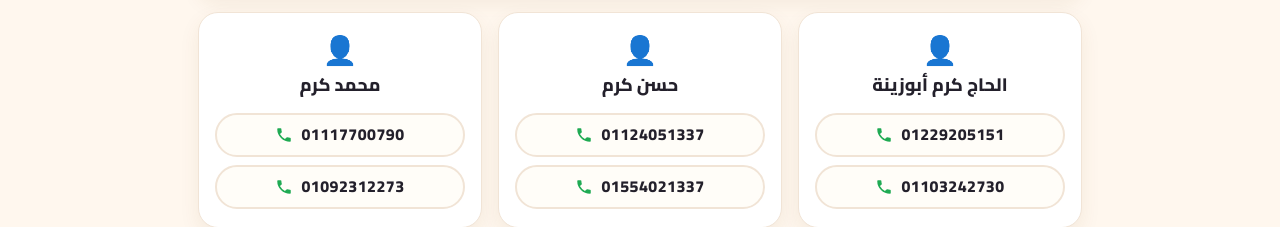
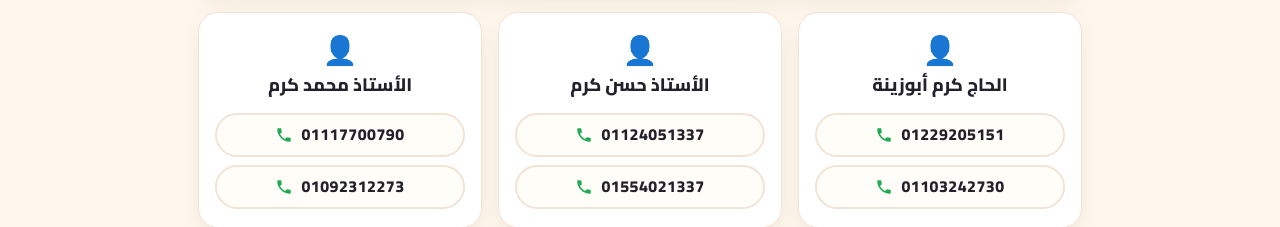
Before and after one commit to Mostafakibs/sesame-store, a plain HTML site: page index.html in a window 1280 px wide. Shown: the part 2051-2278 px from the top of the page. Drawn offline with Linux system fonts and the light colour scheme.

Commit message:
Add honorifics to contact names

```diff
--- a/index.html
+++ b/index.html
@@ -57,7 +57,7 @@
       </div>
       <div class="contact-card">
         <div class="contact-ic" aria-hidden="true">👤</div>
-        <h3>حسن كرم</h3>
+        <h3>الأستاذ حسن كرم</h3>
         <div class="phones">
           <a class="phone" href="tel:+201124051337"><svg viewBox="0 0 24 24" fill="currentColor" aria-hidden="true"><path d="M6.62 10.79a15.05 15.05 0 0 0 6.59 6.59l2.2-2.2a1 1 0 0 1 1.02-.24 11.4 11.4 0 0 0 3.57.57 1 1 0 0 1 1 1V20a1 1 0 0 1-1 1A17 17 0 0 1 3 4a1 1 0 0 1 1-1h3.5a1 1 0 0 1 1 1 11.4 11.4 0 0 0 .57 3.57 1 1 0 0 1-.25 1.02z"/></svg>01124051337</a>
           <a class="phone" href="tel:+201554021337"><svg viewBox="0 0 24 24" fill="currentColor" aria-hidden="true"><path d="M6.62 10.79a15.05 15.05 0 0 0 6.59 6.59l2.2-2.2a1 1 0 0 1 1.02-.24 11.4 11.4 0 0 0 3.57.57 1 1 0 0 1 1 1V20a1 1 0 0 1-1 1A17 17 0 0 1 3 4a1 1 0 0 1 1-1h3.5a1 1 0 0 1 1 1 11.4 11.4 0 0 0 .57 3.57 1 1 0 0 1-.25 1.02z"/></svg>01554021337</a>
@@ -65,7 +65,7 @@
       </div>
       <div class="contact-card">
         <div class="contact-ic" aria-hidden="true">👤</div>
-        <h3>محمد كرم</h3>
+        <h3>الأستاذ محمد كرم</h3>
         <div class="phones">
           <a class="phone" href="tel:+201117700790"><svg viewBox="0 0 24 24" fill="currentColor" aria-hidden="true"><path d="M6.62 10.79a15.05 15.05 0 0 0 6.59 6.59l2.2-2.2a1 1 0 0 1 1.02-.24 11.4 11.4 0 0 0 3.57.57 1 1 0 0 1 1 1V20a1 1 0 0 1-1 1A17 17 0 0 1 3 4a1 1 0 0 1 1-1h3.5a1 1 0 0 1 1 1 11.4 11.4 0 0 0 .57 3.57 1 1 0 0 1-.25 1.02z"/></svg>01117700790</a>
           <a class="phone" href="tel:+201092312273"><svg viewBox="0 0 24 24" fill="currentColor" aria-hidden="true"><path d="M6.62 10.79a15.05 15.05 0 0 0 6.59 6.59l2.2-2.2a1 1 0 0 1 1.02-.24 11.4 11.4 0 0 0 3.57.57 1 1 0 0 1 1 1V20a1 1 0 0 1-1 1A17 17 0 0 1 3 4a1 1 0 0 1 1-1h3.5a1 1 0 0 1 1 1 11.4 11.4 0 0 0 .57 3.57 1 1 0 0 1-.25 1.02z"/></svg>01092312273</a>
```
